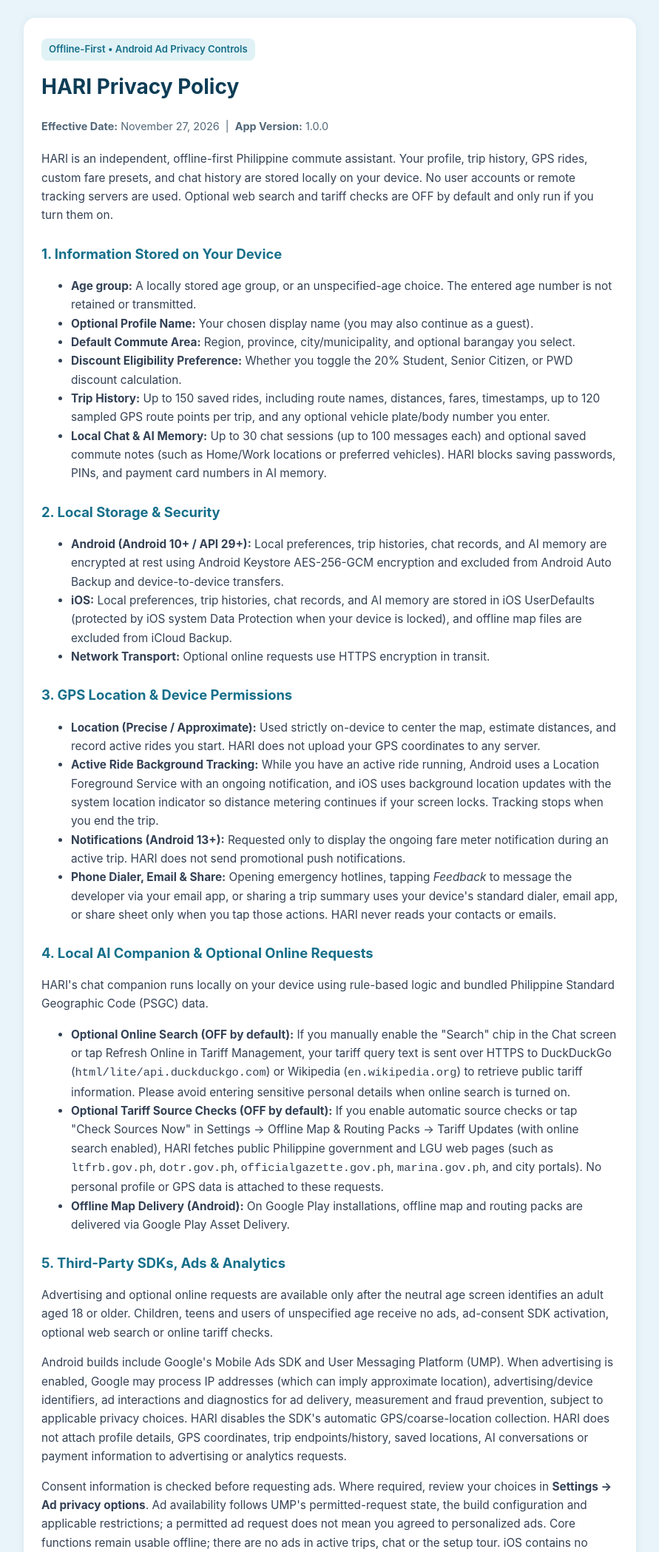
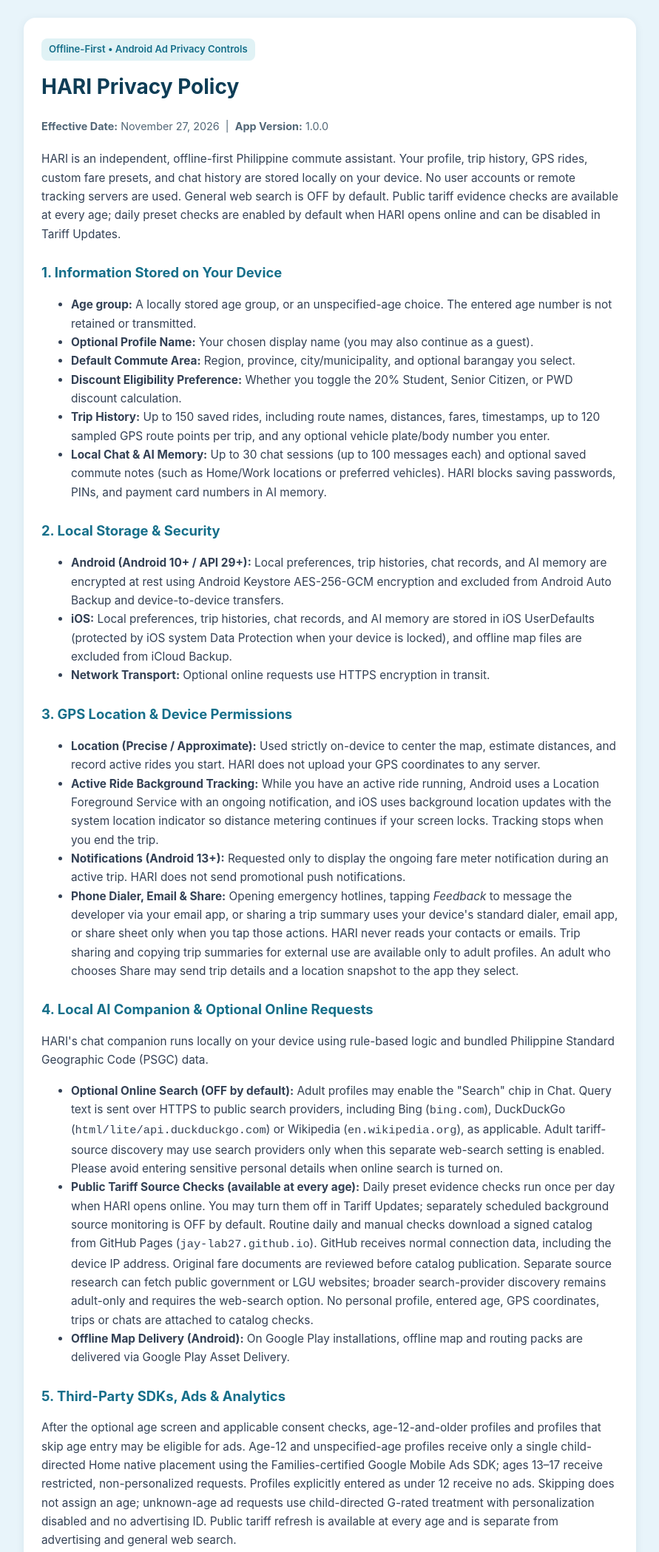
Before and after one commit to Jay-lab27/Jay-lab27.github.io, a plain HTML site: page privacy-policy.html in a window 1280 px wide. Shown: the top 2098 px of the page at 74% size, without its empty margins (194-1085 px from the left). Drawn offline with Linux system fonts and the light colour scheme.

Commit message:
Align privacy disclosure with HARI v11
Describe age-appropriate advertising for skipped age choices, on-device age handling, and public signed tariff catalog checks. No app publishing changes.

```diff
--- a/privacy-policy.html
+++ b/privacy-policy.html
@@ -44,7 +44,7 @@
     <h1>HARI Privacy Policy</h1>
     <p class="meta"><strong>Effective Date:</strong> November 27, 2026 &nbsp;|&nbsp; <strong>App Version:</strong> 1.0.0</p>
 
-    <p>HARI is an independent, offline-first Philippine commute assistant. Your profile, trip history, GPS rides, custom fare presets, and chat history are stored locally on your device. No user accounts or remote tracking servers are used. Optional web search and tariff checks are OFF by default and only run if you turn them on.</p>
+    <p>HARI is an independent, offline-first Philippine commute assistant. Your profile, trip history, GPS rides, custom fare presets, and chat history are stored locally on your device. No user accounts or remote tracking servers are used. General web search is OFF by default. Public tariff evidence checks are available at every age; daily preset checks are enabled by default when HARI opens online and can be disabled in Tariff Updates.</p>
 
     <h2>1. Information Stored on Your Device</h2>
     <ul>
@@ -68,20 +68,20 @@
       <li><strong>Location (Precise / Approximate):</strong> Used strictly on-device to center the map, estimate distances, and record active rides you start. HARI does not upload your GPS coordinates to any server.</li>
       <li><strong>Active Ride Background Tracking:</strong> While you have an active ride running, Android uses a Location Foreground Service with an ongoing notification, and iOS uses background location updates with the system location indicator so distance metering continues if your screen locks. Tracking stops when you end the trip.</li>
       <li><strong>Notifications (Android 13+):</strong> Requested only to display the ongoing fare meter notification during an active trip. HARI does not send promotional push notifications.</li>
-      <li><strong>Phone Dialer, Email &amp; Share:</strong> Opening emergency hotlines, tapping <em>Feedback</em> to message the developer via your email app, or sharing a trip summary uses your device's standard dialer, email app, or share sheet only when you tap those actions. HARI never reads your contacts or emails.</li>
+      <li><strong>Phone Dialer, Email &amp; Share:</strong> Opening emergency hotlines, tapping <em>Feedback</em> to message the developer via your email app, or sharing a trip summary uses your device's standard dialer, email app, or share sheet only when you tap those actions. HARI never reads your contacts or emails. Trip sharing and copying trip summaries for external use are available only to adult profiles. An adult who chooses Share may send trip details and a location snapshot to the app they select.</li>
     </ul>
 
     <h2>4. Local AI Companion &amp; Optional Online Requests</h2>
     <p>HARI's chat companion runs locally on your device using rule-based logic and bundled Philippine Standard Geographic Code (PSGC) data.</p>
     <ul>
-      <li><strong>Optional Online Search (OFF by default):</strong> If you manually enable the "Search" chip in the Chat screen or tap Refresh Online in Tariff Management, your tariff query text is sent over HTTPS to DuckDuckGo (<code>html/lite/api.duckduckgo.com</code>) or Wikipedia (<code>en.wikipedia.org</code>) to retrieve public tariff information. Please avoid entering sensitive personal details when online search is turned on.</li>
-      <li><strong>Optional Tariff Source Checks (OFF by default):</strong> If you enable automatic source checks or tap "Check Sources Now" in Settings → Offline Map &amp; Routing Packs → Tariff Updates (with online search enabled), HARI fetches public Philippine government and LGU web pages (such as <code>ltfrb.gov.ph</code>, <code>dotr.gov.ph</code>, <code>officialgazette.gov.ph</code>, <code>marina.gov.ph</code>, and city portals). No personal profile or GPS data is attached to these requests.</li>
+      <li><strong>Optional Online Search (OFF by default):</strong> Adult profiles may enable the "Search" chip in Chat. Query text is sent over HTTPS to public search providers, including Bing (<code>bing.com</code>), DuckDuckGo (<code>html/lite/api.duckduckgo.com</code>) or Wikipedia (<code>en.wikipedia.org</code>), as applicable. Adult tariff-source discovery may use search providers only when this separate web-search setting is enabled. Please avoid entering sensitive personal details when online search is turned on.</li>
+      <li><strong>Public Tariff Source Checks (available at every age):</strong> Daily preset evidence checks run once per day when HARI opens online. You may turn them off in Tariff Updates; separately scheduled background source monitoring is OFF by default. Routine daily and manual checks download a signed catalog from GitHub Pages (<code>jay-lab27.github.io</code>). GitHub receives normal connection data, including the device IP address. Original fare documents are reviewed before catalog publication. Separate source research can fetch public government or LGU websites; broader search-provider discovery remains adult-only and requires the web-search option. No personal profile, entered age, GPS coordinates, trips or chats are attached to catalog checks.</li>
       <li><strong>Offline Map Delivery (Android):</strong> On Google Play installations, offline map and routing packs are delivered via Google Play Asset Delivery.</li>
     </ul>
 
     <h2>5. Third-Party SDKs, Ads &amp; Analytics</h2>
-    <p>Advertising and optional online requests are available only after the neutral age screen identifies an adult aged 18 or older. Children, teens and users of unspecified age receive no ads, ad-consent SDK activation, optional web search or online tariff checks.</p>
-    <p>Android builds include Google's Mobile Ads SDK and User Messaging Platform (UMP). When advertising is enabled, Google may process IP addresses (which can imply approximate location), advertising/device identifiers, ad interactions and diagnostics for ad delivery, measurement and fraud prevention, subject to applicable privacy choices. HARI disables the SDK's automatic GPS/coarse-location collection. HARI does not attach profile details, GPS coordinates, trip endpoints/history, saved locations, AI conversations or payment information to advertising or analytics requests.</p>
+    <p>After the optional age screen and applicable consent checks, age-12-and-older profiles and profiles that skip age entry may be eligible for ads. Age-12 and unspecified-age profiles receive only a single child-directed Home native placement using the Families-certified Google Mobile Ads SDK; ages 13–17 receive restricted, non-personalized requests. Profiles explicitly entered as under 12 receive no ads. Skipping does not assign an age; unknown-age ad requests use child-directed G-rated treatment with personalization disabled and no advertising ID. Public tariff refresh is available at every age and is separate from advertising and general web search.</p>
+    <p>Android builds include Google's Mobile Ads SDK and User Messaging Platform (UMP). When advertising is enabled, Google may process IP addresses (which can imply approximate location), advertising/device identifiers, ad interactions and diagnostics for ad delivery, measurement and fraud prevention, subject to applicable privacy choices. HARI does not provide GPS coordinates to the advertising SDK; Google may infer approximate location from the IP address. HARI does not attach profile details, GPS coordinates, trip endpoints/history, saved locations, AI conversations or payment information to advertising or analytics requests.</p>
     <p>Consent information is checked before requesting ads. Where required, review your choices in <strong>Settings → Ad privacy options</strong>. Ad availability follows UMP's permitted-request state, the build configuration and applicable restrictions; a permitted ad request does not mean you agreed to personalized ads. Core functions remain usable offline; there are no ads in active trips, chat or the setup tour. iOS contains no advertising SDK.</p>
     <p>Aggregate ad counters are stored locally for diagnostics. No separate behavioral analytics or crash-reporting service is added; Google's ad SDK performs its own measurement. Read <a href="https://policies.google.com/privacy">Google's Privacy Policy</a> and <a href="https://policies.google.com/technologies/partner-sites">How Google uses information from partners</a>. We do not sell, rent or trade your personal trip data. Offline maps and road routing use OpenStreetMap data (&copy; OpenStreetMap contributors, ODbL 1.0) rendered locally via MapLibre and GraphHopper, with Google Noto Sans map glyphs (OFL-1.1).</p>
 
@@ -98,7 +98,7 @@
     <p>Under Republic Act No. 10173 and applicable laws, you have the right to be informed, to access, to rectify/correct, to object to or withdraw consent (including disabling location permissions or optional online search at any time), to erasure or blocking of personal data, to data portability, to damages, and to file a complaint with the National Privacy Commission (NPC) of the Philippines.</p>
 
     <h2>8. Children's Privacy</h2>
-    <p>HARI supports a mixed audience, including children. A neutral age screen stores only an age group on the device, or an unspecified-age choice. The entered age number is discarded and is not transmitted. Advertising, ad-consent SDK activation, optional web search and online tariff/source requests are available only to adults aged 18 or older, subject to applicable consent checks. Children, teens and users of unspecified age use HARI without these services. Offline fare calculations, local maps, local trip records and the on-device assistant remain available. GPS information used for a user-started trip stays on the device. Children should use HARI with a trusted adult's guidance. Parents or guardians may review or erase locally saved data via Settings → Delete All Data.</p>
+    <p>HARI supports a mixed audience, including children. A neutral age screen stores only an age group on the device, or an unspecified-age choice. Only a local advertising category (under 12, age 12, ages 13–17, adult, or unspecified) is retained; the entry is not transmitted. Profiles explicitly entered as under 12 receive no advertising requests. Age-12 and unspecified-age profiles receive only one child-directed, non-personalized Home placement with G-rated treatment and no advertising ID. Unknown age stays unspecified. Teen profiles receive restricted, non-personalized advertising, subject to the applicable consent checks. General web/chat search and external trip sharing remain adult-only. Public tariff-source checks are available regardless of age; official source websites receive the device IP address while serving public documents. Broad search-provider discovery is used only when the separate adult web-search option is enabled. HARI does not send the age category, entered age, GPS coordinates, trip history or chat messages with these checks. Offline fare calculations, local maps, local trip records and the on-device assistant remain available. GPS information used for a user-started trip stays on the device. Children should use HARI with a trusted adult's guidance. Parents or guardians may review or erase locally saved data via Settings → Delete All Data.</p>
 
     <h2>9. Independent App Disclaimer</h2>
     <p>HARI is an independent application and is not affiliated with, endorsed by, or an official application of the LTFRB, DOTr, PSA, or any Philippine government agency.</p>
```
